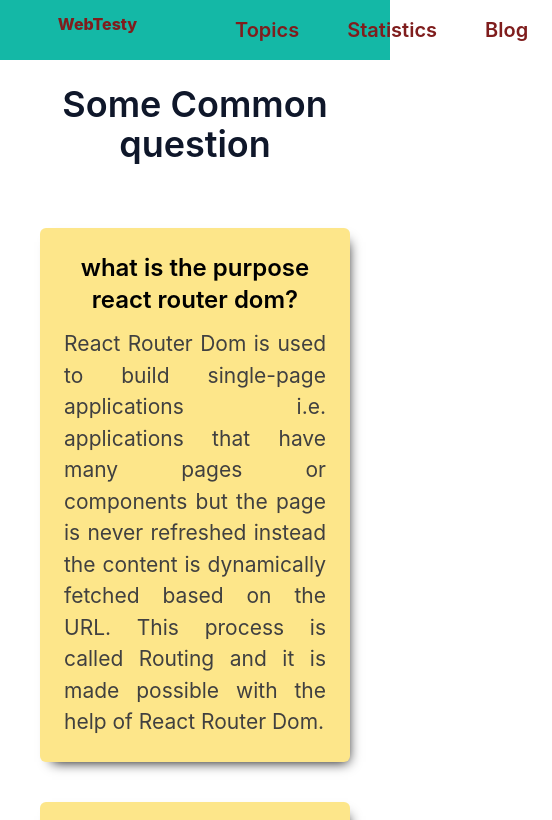
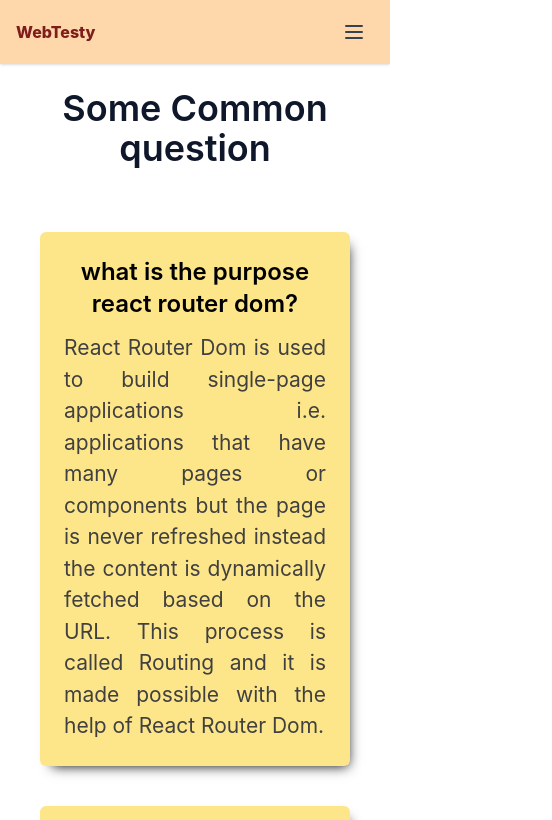
Before and after one commit to Arshad4320/quize-project, a React (Create React App) app: page /blog in a window 390 px wide. Shown: the top 820 px of the page, 552 px wide, since content can reach past the window. Built offline with nearby package versions, Linux system fonts and the light colour scheme.

Commit message:
update to eye button

```diff
--- a/package.json
+++ b/package.json
@@ -5,6 +5,7 @@
   "dependencies": {
     "@emotion/react": "^11.10.4",
     "@emotion/styled": "^11.10.4",
+    "@heroicons/react": "^2.0.12",
     "@mui/icons-material": "^5.10.9",
     "@testing-library/jest-dom": "^5.16.5",
     "@testing-library/react": "^13.4.0",
@@ -15,6 +16,7 @@
     "react-scripts": "5.0.1",
     "react-toastify": "^9.0.8",
     "recharts": "^2.1.14",
+    "sweetalert2": "^11.5.1",
     "web-vitals": "^2.1.4"
   },
   "scripts": {
--- a/src/Components/QuizData/QuizData.js
+++ b/src/Components/QuizData/QuizData.js
@@ -1,20 +1,14 @@
+import { Button } from '@mui/material';
 import React from 'react';
 import { toast } from 'react-toastify';
 import 'react-toastify/dist/ReactToastify.css';
+import { BeakerIcon, EyeIcon } from '@heroicons/react/24/solid'
+import OPtions from '../Options/OPtions';
+import { Swal } from 'sweetalert2/dist/sweetalert2.js';
 
-import OPtions from '../Options/OPtions';
 
 const QuizData = ({ quiz }) => {
     const { question, options, correctAnswer } = quiz;
-    // const handleQuiz = option => {
-    //     if (option === correctAnswer) {
-    //         alert('your ans is right')
-    //     }
-    //     else {
-    //         alert('your ans is wrong')
-    //     }
-    // }
-
     const handleQuiz = (option) => {
         if (option === correctAnswer) {
             toast.success("Congress!Right Ans.", {
@@ -28,16 +22,21 @@
             });
         }
     }
-
-
-
-
-
-
+    const handleClickEyeButton = () => {
+        toast.success(correctAnswer, {
+            position: "top-center",
+            autoClose: 2000,
+        });
+    }
     return (
         <div>
-            <div className='bg-teal-700 mx-10 mb-4 rounded-lg '>
+            <div className='bg-teal-700 mx-10 mb-4 rounded-lg  '>
                 <p className='bg-teal-900 text-white  rounded p-3 text-left text-2xl text-semibold' >{question}</p>
+                <div>
+                    <Button onClick={handleClickEyeButton}>
+                        <EyeIcon className="h-6 w-6 text-gray-200 " />
+                    </Button>
+                </div>
                 {
                     options.map(options => <OPtions handleQuiz={handleQuiz} quiz={quiz} key={quiz.id} option={options}></OPtions>)
                 }
--- a/src/Layout/Header.js
+++ b/src/Layout/Header.js
@@ -1,25 +1,70 @@
-import React from 'react';
+import React, { useState } from 'react';
 import { Link, } from 'react-router-dom';
+// import { useState } from "react";
+const Header = () => {
+    const [navbar, setNavbar] = useState(false);
+    return (
+        <nav className="w-full  shadow bg-orange-200 ">
+            <div className="justify-between px-4 mx-auto lg:max-w-7xl md:items-center md:flex md:px-8">
+                <div>
+                    <div className="flex items-center justify-between py-3 md:py-5 md:block">
+                        <h2 className='font-extrabold   md:text-2xl sm:text-xl lg:text-3xl text-red-900'>WebTesty</h2>
+                        <div className="md:hidden">
+                            <button
+                                className="p-2 text-gray-700 rounded-md outline-none focus:border-gray-400 focus:border"
+                                onClick={() => setNavbar(!navbar)}
+                            >
+                                {navbar ? (
+                                    <svg
+                                        xmlns="http://www.w3.org/2000/svg"
+                                        className="w-6 h-6"
+                                        viewBox="0 0 20 20"
+                                        fill="currentColor"
+                                    >
+                                        <path
+                                            fillRule="evenodd"
+                                            d="M4.293 4.293a1 1 0 011.414 0L10 8.586l4.293-4.293a1 1 0 111.414 1.414L11.414 10l4.293 4.293a1 1 0 01-1.414 1.414L10 11.414l-4.293 4.293a1 1 0 01-1.414-1.414L8.586 10 4.293 5.707a1 1 0 010-1.414z"
+                                            clipRule="evenodd"
+                                        />
+                                    </svg>
+                                ) : (
+                                    <svg
+                                        xmlns="http://www.w3.org/2000/svg"
+                                        className="w-6 h-6"
+                                        fill="none"
+                                        viewBox="0 0 24 24"
+                                        stroke="currentColor"
+                                        strokeWidth={2}
+                                    >
+                                        <path
+                                            strokeLinecap="round"
+                                            strokeLinejoin="round"
+                                            d="M4 6h16M4 12h16M4 18h16"
+                                        />
+                                    </svg>
+                                )}
+                            </button>
+                        </div>
+                    </div>
+                </div>
+                <div>
+                    <div className={`flex-1 justify-self-center pb-3 mt-8 md:block md:pb-0 md:mt-0 ${navbar ? "block" : "hidden"}`}>
+                        <ul className="items-center justify-center space-y-8 md:flex md:space-x-6 md:space-y-0">
+                            <li className="text-xl p-4 font-semibold text-red-900 hover:text-blue-900">
+                                <Link className='p-6 font-2xl` ' to="/topics">Topics</Link>
+                            </li>
+                            <li className="text-xl p-4 font-semibold text-red-900 hover:text-blue-900">
+                                <Link className='p-6 font-2xl` ' to="/statistics">Statistics</Link>
+                            </li>
+                            <li className="text-xl p-4 font-semibold text-red-900 hover:text-blue-900">
+                                <Link className='p-6 font-2xl` ' to="/blog">Blog</Link>
+                            </li>
 
-
-const Header = () => {
-
-    return (
-        <div>
-            <div className='grid grid-cols-2 bg-teal-500'>
-                <div className="lugo">
-                    <h2 className='font-extrabold mt-3   md:text-2xl sm:text-xl lg:text-3xl text-red-900'>WebTesty</h2>
-                </div>
-                <div className='text-xl p-4 font-semibold text-red-900'>
-                    <Link className='p-6 font-2xl' to="/topics">Topics</Link>
-                    <Link className='p-6 font-2xl' to="/statistics">Statistics</Link>
-                    <Link className='p-6 font-2xl' to="/blog">Blog</Link>
+                        </ul>
+                    </div>
                 </div>
             </div>
-
-
-        </div>
+        </nav>
     );
-};
-
+}
 export default Header;
```
Also changed, not shown: 1 other file (tests, documents, lock files or other folders).
